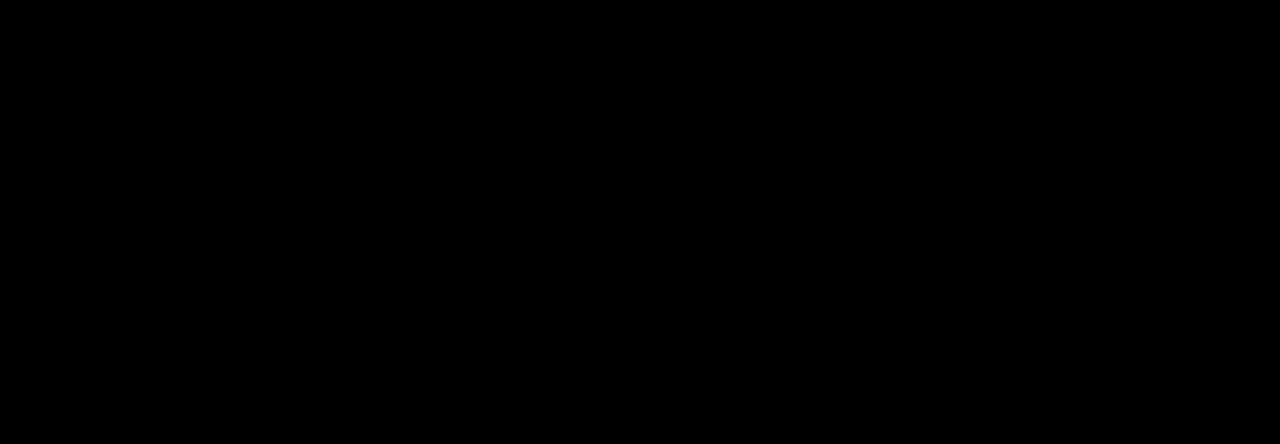
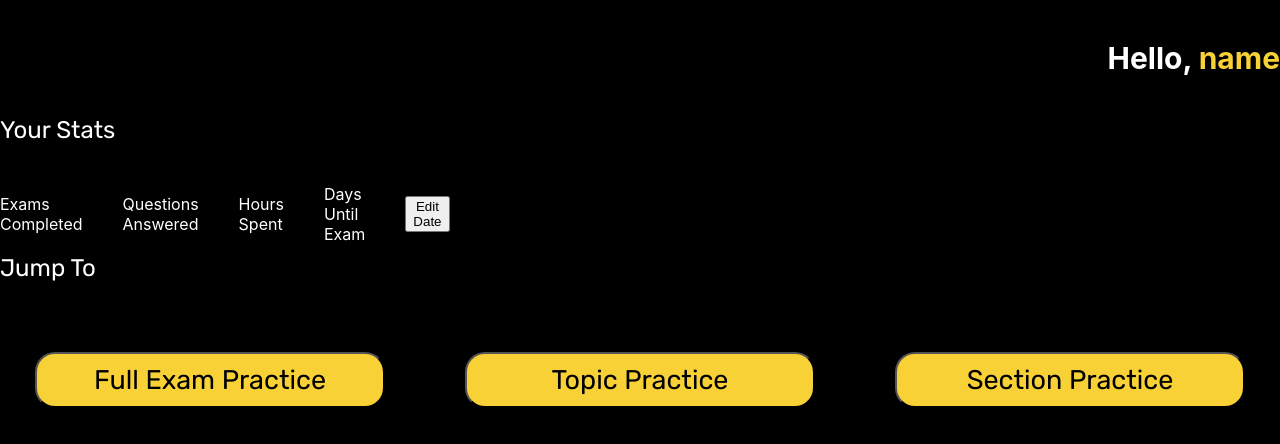
Before and after one commit to simone-c18/fe-pro-project, a React (Create React App) app: page /dashboard in a window 1280 px wide. Before the commit this address had no page. Shown: the top 444 px of the page. Built offline with nearby package versions, Linux system fonts and the light colour scheme.

Commit message:
started dashboard page yass

```diff
--- a/src/App.js
+++ b/src/App.js
@@ -4,6 +4,7 @@
 import Login from "./pages/Login";
 import Signup from "./pages/Signup";
 import ForgotPass from "./pages/ForgotPass"
+import Dashboard from "./pages/Dashboard"
 
 function App() {
   return (
@@ -13,6 +14,7 @@
         <Route path="/register" element={<Signup />} />
         <Route path="/login" element={<Login />} />
         <Route path="/forgot-password" element={<ForgotPass />} />
+        <Route path="/dashboard" element={<Dashboard />} />
       </Routes>
     </Router>
   );
--- /dev/null
+++ b/src/pages/Dashboard.css
@@ -0,0 +1,37 @@
+.greeting{
+    text-align: right;
+    color: white;
+    font-size: 30px;
+}
+
+.color{
+    color: #F8D137;
+}
+
+.subtitle{
+    color: white;
+    font-size: 24px;
+    text-align: left;
+}
+
+.stats-groups{
+    color: white;
+    width: 20px;
+    display: flex; gap: 40px;
+    align-items: center;
+
+}
+
+.stats-group{
+    background: transparent;
+    outline: #F8D137;
+}
+
+.practice{
+
+}
+
+.practice-buttons{
+    display: flex; gap: 10px;
+
+}
--- /dev/null
+++ b/src/pages/Dashboard.js
@@ -0,0 +1,38 @@
+import React from "react";
+import './Dashboard.css'
+import NavigateButton from '../components/Button'
+
+const Dashboard = () => {
+    return <div>
+
+    <div className="greeting">
+        <h4 className="greeting-text"> Hello, <span className="color">name</span> </h4>
+    </div>
+
+    <container className="stats">
+        <h4 className="subtitle"> Your Stats </h4>
+
+        <div className="stats-groups">
+            <p1 className="stats-group">Exams Completed</p1>
+            <p1 className="stats-group">Questions Answered</p1>
+            <p1 className="stats-group">Hours Spent</p1>
+            <p1 className="stats-group">Days Until Exam</p1>
+            <button>Edit Date</button>
+        </div>
+    </container>
+
+    <container className="practice">
+        <h4 className="subtitle"> Jump To </h4>
+
+        <div className="practice-buttons">
+            <NavigateButton to="/login" text="Full Exam Practice" className="btn-primary"/>
+            <NavigateButton to="/login" text="Topic Practice" className="btn-primary"/>
+            <NavigateButton to="/login" text="Section Practice" className="btn-primary"/>
+        </div>
+    </container>
+
+
+    </div>
+};
+
+export default Dashboard;
--- a/src/pages/ForgotPass.css
+++ b/src/pages/ForgotPass.css
@@ -13,9 +13,10 @@
 }
 
 .email-input{
-   text-align: center;
-
-
+   width: 350px;
+   color: black;
+   background-color: grey;
+    text-align: center;
 }
 
 
--- a/src/pages/ForgotPass.js
+++ b/src/pages/ForgotPass.js
@@ -14,11 +14,11 @@
         <p>No worries, we'll send you reset intructions.</p>
     </div>
 
-    <div className="email-input">
-    <input className="email-input"
-            type="email"
-            placeholder="Email"
-        />
+    <div>
+        <input className="email-input"
+                type="email"
+                placeholder="Email"
+            />
     </div>
 
     <div>
--- a/src/pages/Login.js
+++ b/src/pages/Login.js
@@ -29,9 +29,8 @@
     <div className="container">
 
         <div className="corner button">
-           <button className="corner-button">
-                Sign Up
-            </button>
+        <NavigateButton to="/register" text="Sign in" className="corner-button"/>
+
 
         </div>
 
```
